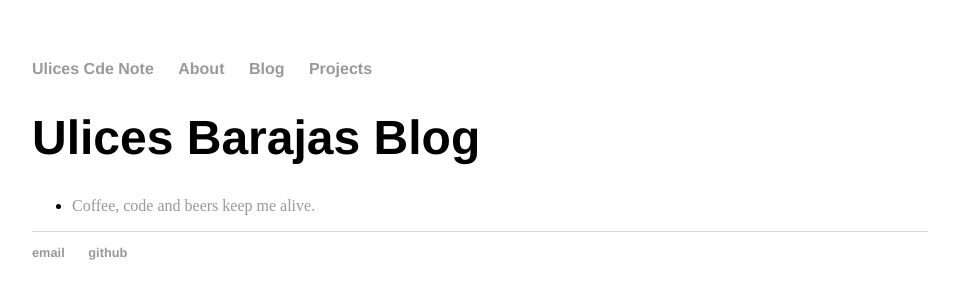
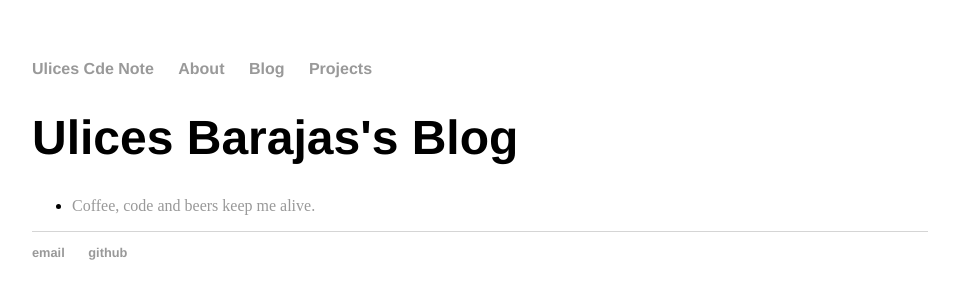
Before and after one commit to ulices/ulices.github.io, a Jekyll site: the page built from blog/index.html, in a window 1280 px wide. Shown: the top 300 px of the page, without its empty margins (160-1119 px from the left). Built offline with Jekyll 4.4.1, drawn with Linux system fonts in a browser that asks for light colours.

Commit message:
Add date to post and fix blog title

```diff
--- a/blog/index.html
+++ b/blog/index.html
@@ -1,8 +1,7 @@
 ---
 layout: default
-title: "Ulices Barajas Blog"
+title: "Ulices Barajas's Blog"
 ---
-<div class="blurb">
   <h1>{{ page.title }}</h1>
   <ul class="posts">
     {% for post in site.posts %}
@@ -11,4 +10,3 @@ title: "Ulices Barajas Blog"
     </li>
     {% endfor %}
   </ul>
-</div>
```
Also changed, not shown: _posts/2019-09-04-coffee-code-and-beers-keep-me-alive.md (+1 -0 lines).
